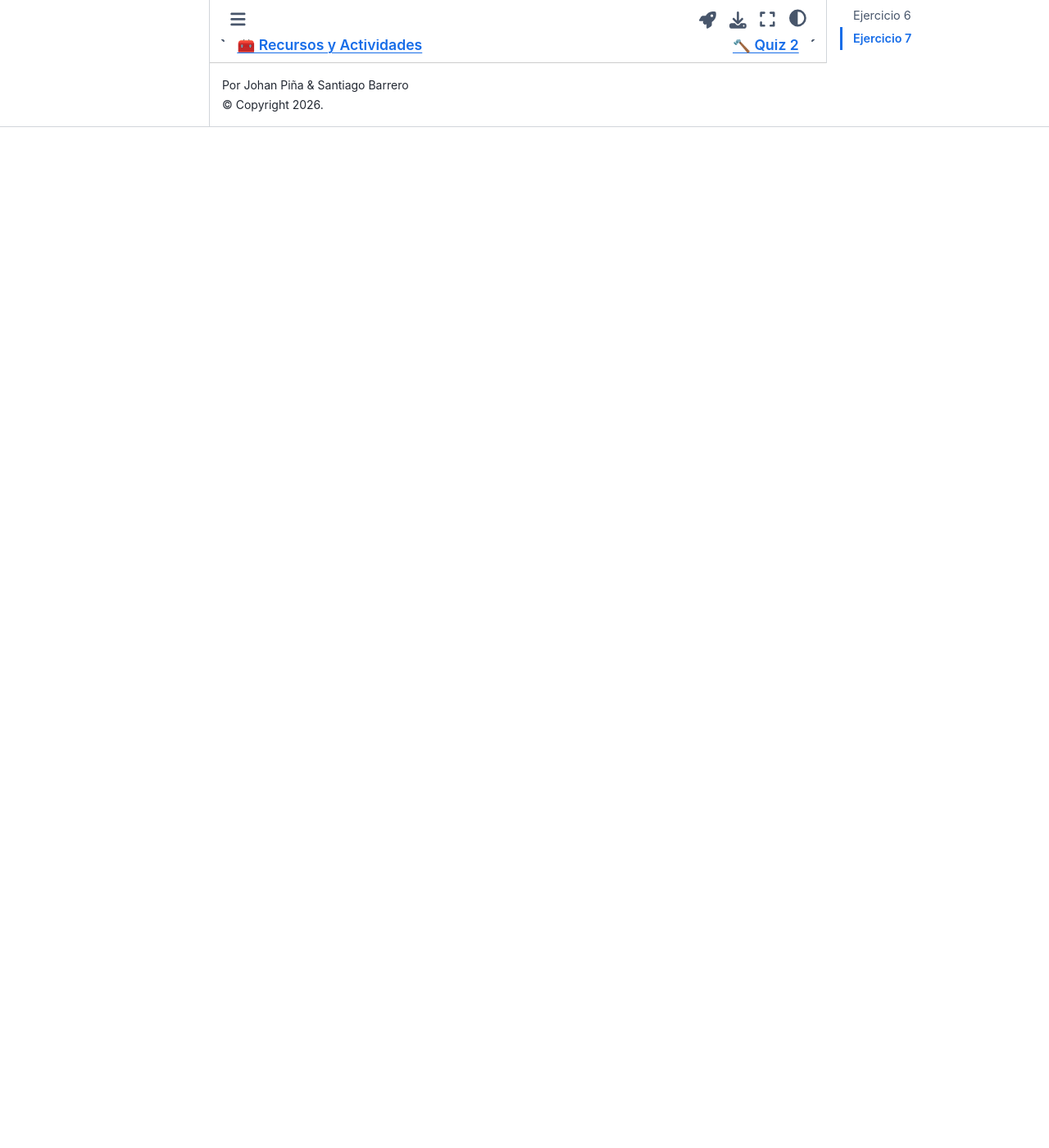
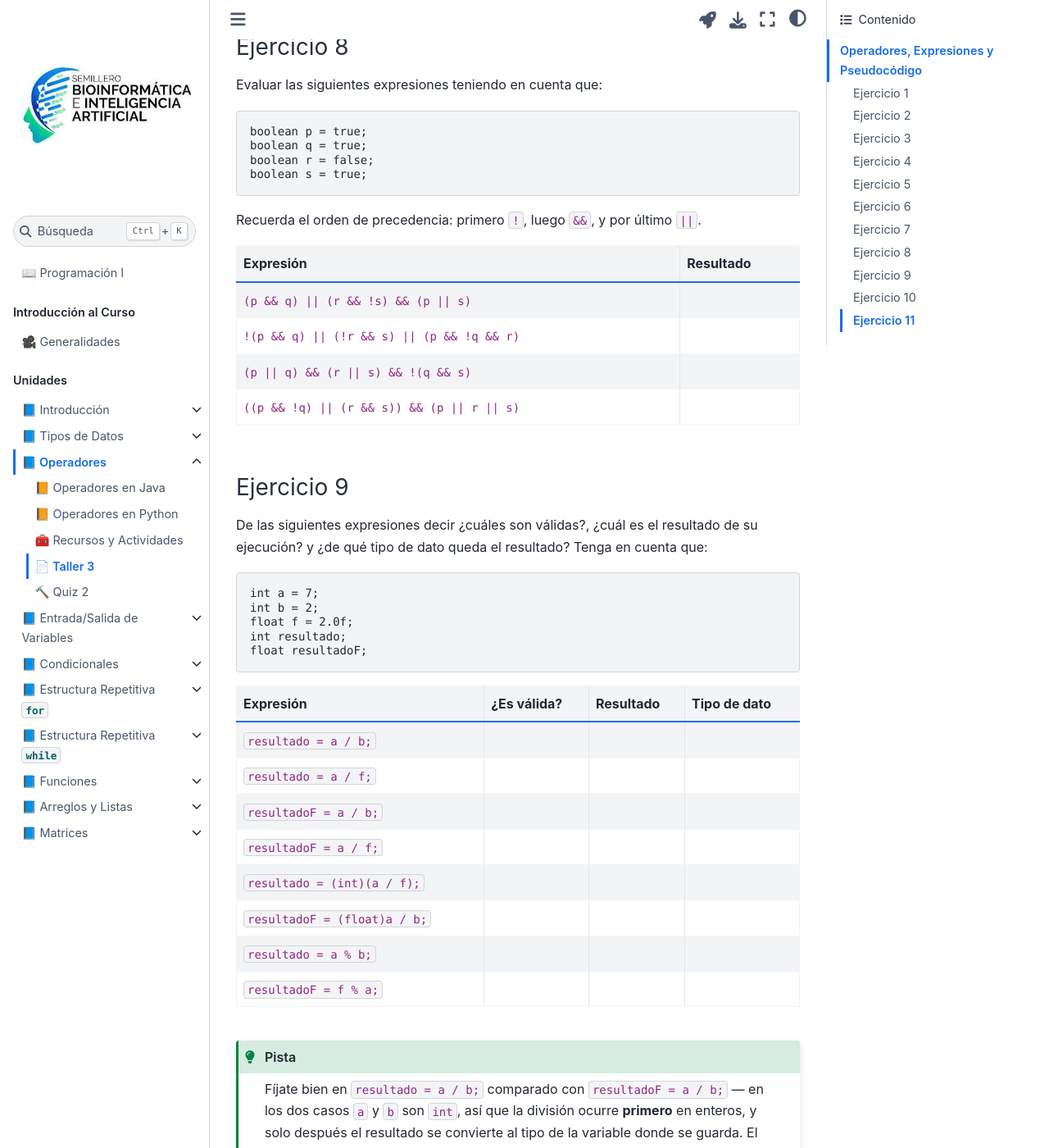
Before and after one commit to BioAITeamLearning/AlgProgI_2026_02_Ucaldas, a Jupyter Book: the page built from content/talleres/taller3.md, in a window 1280 px wide and 1400 px high, scrolled down 3616 px. Shown: the whole window at 82% size. Built offline with Jupyter Book 1.0.4 settings and Sphinx 7.4.7 and the Sphinx Book theme 1.1.4, drawn with Linux system fonts in a browser that asks for light colours; pages that are not in the unit, such as notebooks, are missing from menus; before the commit the page ends 3771 px from its top, so only the background shows below that; some of the changed text lies outside the part shown.

Commit message:
Ampliar Taller 3, quitar Taller 2 de Unidad2, y ampliar notebook de Operadores
Taller 3 (Operadores): +4 ejercicios de mayor complejidad — expresiones
lógicas más grandes, tabla de división int/float en Java (con la trampa
de que int/int trunca antes de asignarse a una variable float), y dos
ejercicios más de depurar/predecir salida de pseudocódigo.

Se quita Taller 2 de la Unidad de Tipos de Datos (_toc.yml) — su
contenido de conversión binaria quedó redundante con la página de
memoria y numeración. El archivo se conserva sin enlazar.

Clase3-Java.ipynb: nueva sección "Formas de Imprimir Datos" (println,
print, printf) con la trampa clásica de concatenar en vez de sumar
dentro de un println, y nueva sección "Cadena de Caracteres (String)"
con el mismo patrón de concatenación aplicado a texto + números.

Co-Authored-By: Claude Sonnet 5 <noreply@anthropic.com>

````diff
--- a/_toc.yml
+++ b/_toc.yml
@@ -20,7 +20,6 @@ parts:
     sections:
     - file: content/notebooks/Clase2
     - file: content/resources/clase-2/recursos-clase2
-    - file: content/talleres/taller2
     - file: content/quices/quiz1
   - file: content/Unidad3
     sections:
--- a/content/talleres/taller3.md
+++ b/content/talleres/taller3.md
@@ -118,3 +118,75 @@ El siguiente pseudocódigo calcula la fuerza gravitatoria (fórmula establecida
       Escribir "La fuerza gravitacional es:", F
     FinAlgoritmo
 ```
+
+### Ejercicio 8
+
+Evaluar las siguientes expresiones teniendo en cuenta que:
+
+    boolean p = true;
+    boolean q = true;
+    boolean r = false;
+    boolean s = true;
+
+Recuerda el orden de precedencia: primero `!`, luego `&&`, y por último `||`.
+
+|      Expresión     | Resultado |
+| ------------------ | --------- |
+| <code> (p && q) \|\| (r && !s) && (p \|\| s) </code> | |
+| <code> !(p && q) \|\| (!r && s) \|\| (p && !q && r) </code> | |
+| <code> (p \|\| q) && (r \|\| s) && !(q && s) </code> | |
+| <code> ((p && !q) \|\| (r && s)) && (p \|\| r \|\| s) </code> | |
+
+### Ejercicio 9
+
+De las siguientes expresiones decir ¿cuáles son válidas?, ¿cuál es el resultado de su ejecución? y ¿de qué tipo de dato queda el resultado? Tenga en cuenta que:
+
+    int a = 7;
+    int b = 2;
+    float f = 2.0f;
+    int resultado;
+    float resultadoF;
+
+|          Expresión          | ¿Es válida? | Resultado | Tipo de dato |
+| ---------------------------- | ----------- | --------- | ------------ |
+| `resultado = a / b;`         |             |           |              |
+| `resultado = a / f;`         |             |           |              |
+| `resultadoF = a / b;`        |             |           |              |
+| `resultadoF = a / f;`        |             |           |              |
+| `resultado = (int)(a / f);`  |             |           |              |
+| `resultadoF = (float)a / b;` |             |           |              |
+| `resultado = a % b;`         |             |           |              |
+| `resultadoF = f % a;`        |             |           |              |
+
+```{admonition} Pista
+:class: tip
+Fíjate bien en `resultado = a / b;` comparado con `resultadoF = a / b;` — en los dos casos `a` y `b` son `int`, así que la división ocurre **primero** en enteros, y solo después el resultado se convierte al tipo de la variable donde se guarda. El orden importa.
+```
+
+### Ejercicio 10
+
+Dado el siguiente pseudocódigo describa cuáles son los errores y reescriba el pseudocódigo de la manera correcta.
+
+    Algoritmo AreaTriangulo
+        Definir base, altura Como Entero
+        Definir area Como Entero
+        area <- base * altura / 2
+        Leer base
+        Escribir "El área es: ", area
+        altura <- 6
+    FinAlgoritmo
+
+### Ejercicio 11
+
+El siguiente pseudocódigo calcula el volumen de un cilindro. ¿Cuál es el resultado de la variable `volumen`? ¿Qué tipo de dato contiene?
+
+* `radio = 3`
+* `altura = 5.0`
+* `PI = 3.1416`
+
+```
+    Algoritmo VolumenCilindro
+      volumen = PI * (radio * radio) * altura
+      Escribir "El volumen del cilindro es:", volumen
+    FinAlgoritmo
+```
````
Also changed, not shown: content/notebooks/Clase3-Java.ipynb.
